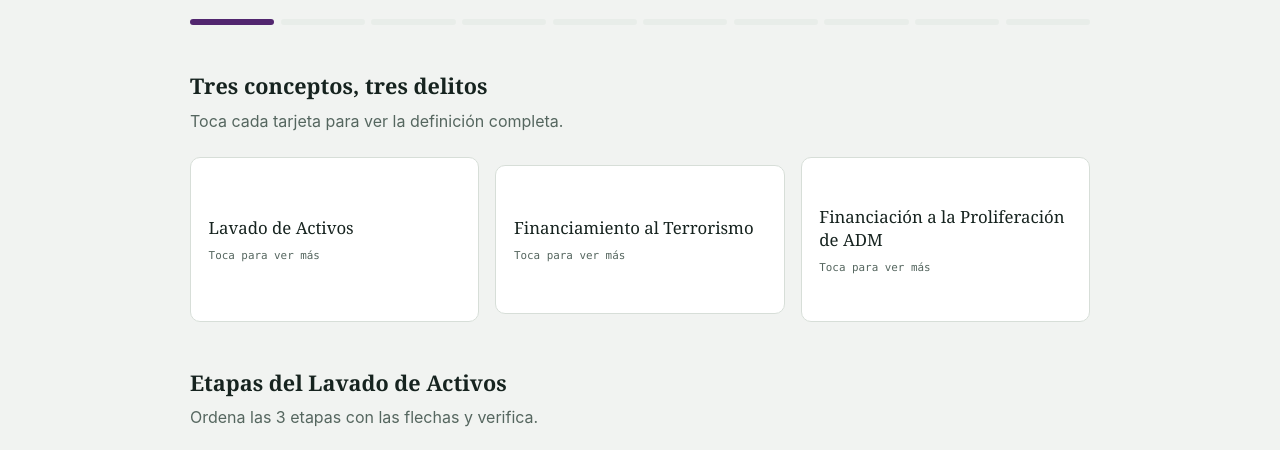
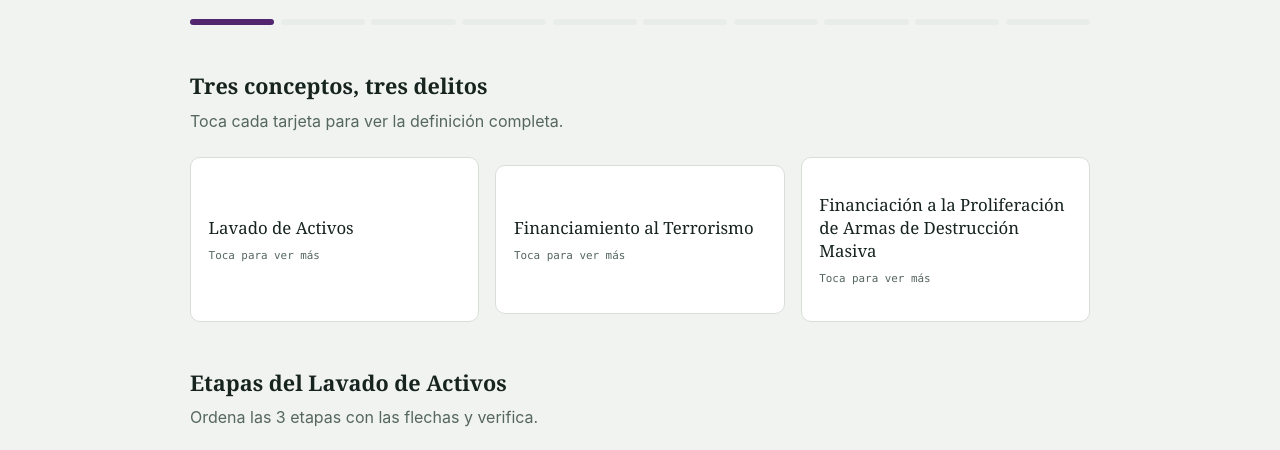
Before and after one commit to CrisDataBI/capacitacion-acaces, a website: page public/modulo-laft/administrativo/leccion-1.html in a window 1280 px wide. Shown: the part 328-778 px from the top of the page. Drawn offline with Linux system fonts and the light colour scheme; no server answers.

Commit message:
fix: nombre completo FPADM en tarjeta flip (Armas de Destrucción Masiva)
Co-Authored-By: Claude Sonnet 4.6 <noreply@anthropic.com>

```diff
--- a/public/modulo-laft/administrativo/leccion-1.html
+++ b/public/modulo-laft/administrativo/leccion-1.html
@@ -49,7 +49,7 @@
         </button>
         <button class="flip-card" type="button">
           <div class="flip-inner">
-            <div class="flip-front"><span class="flip-title">Financiación a la Proliferación de ADM</span><span class="flip-hint">Toca para ver más</span></div>
+            <div class="flip-front"><span class="flip-title">Financiación a la Proliferación de Armas de Destrucción Masiva</span><span class="flip-hint">Toca para ver más</span></div>
             <div class="flip-back"><p>Todo acto que provea fondos o utilice servicios financieros para la fabricación, adquisición, desarrollo, transporte, transferencia o uso de armas nucleares, químicas o biológicas y materiales relacionados, incluyendo bienes de uso dual para propósitos ilegítimos.</p></div>
           </div>
         </button>
```
Also changed, not shown: public/modulo-laft/negocios/leccion-1.html (+1 -1 lines).
